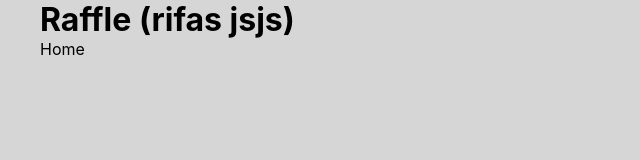
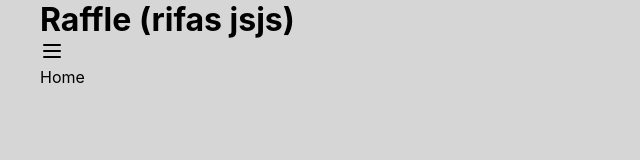
Before and after one commit to capa026/Raffle, a React (Vite) app in the folder client/: page / in a window 1280 px wide. Shown: the top 160 px of the page, without its empty margins (0-640 px from the left). Built offline with nearby package versions, Linux system fonts and the light colour scheme.

Commit message:
components.css created

```diff
--- a/client/package.json
+++ b/client/package.json
@@ -12,7 +12,7 @@
   "dependencies": {
     "axios": "^1.6.7",
     "localforage": "^1.10.0",
-    "lucide": "^0.320.0",
+    "lucide-react": "^0.320.0",
     "match-sorter": "^6.3.3",
     "react": "^18.2.0",
     "react-dom": "^18.2.0",
--- a/client/src/components/Navbar.jsx
+++ b/client/src/components/Navbar.jsx
@@ -1,8 +1,13 @@
+import { Menu } from "lucide-react";
 const Navbar = () => {
   return (
     <div className="navbar">
-      <h1>Raffle (rifas jsjs)</h1>
-      <div className="btn--menu"></div>
+      <div className="wrapper">
+        <h1>Raffle (rifas jsjs)</h1>
+        <div className="btn--menu">
+          <Menu />
+        </div>
+      </div>
       <div className="menu--content"></div>
     </div>
   );
```
Also changed, not shown: client/src/components/components.css (added), 1 other file (tests, documents, lock files or other folders).
